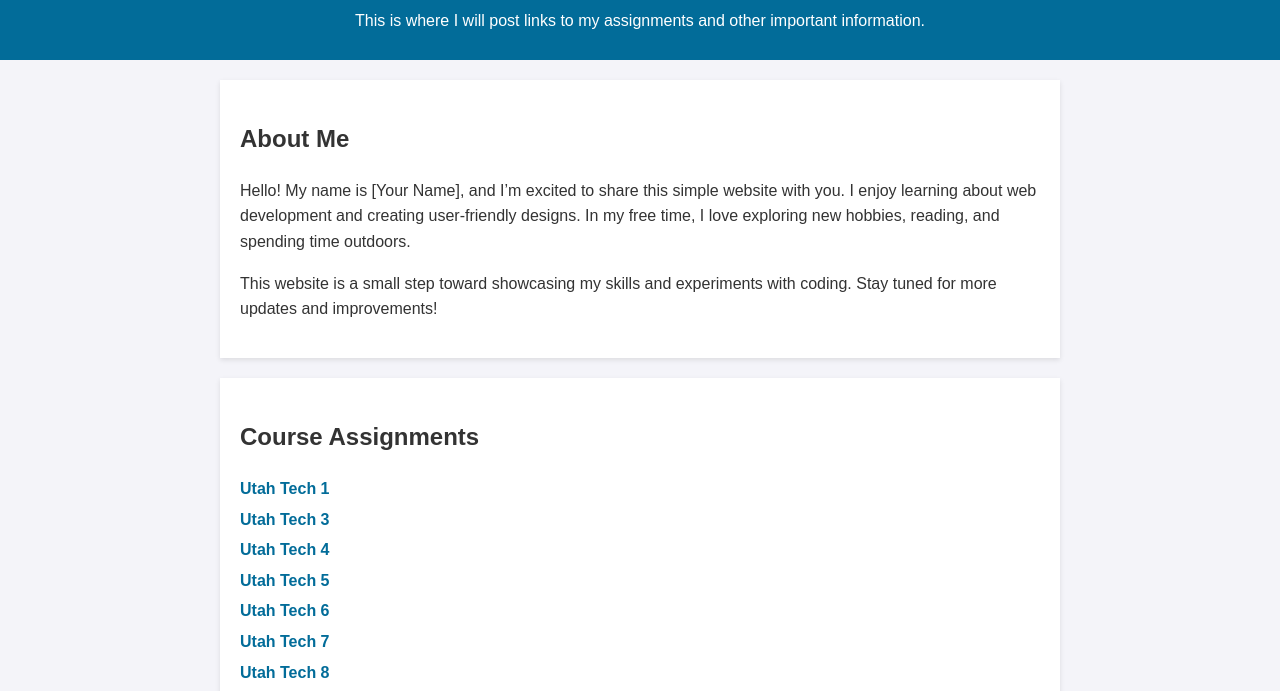
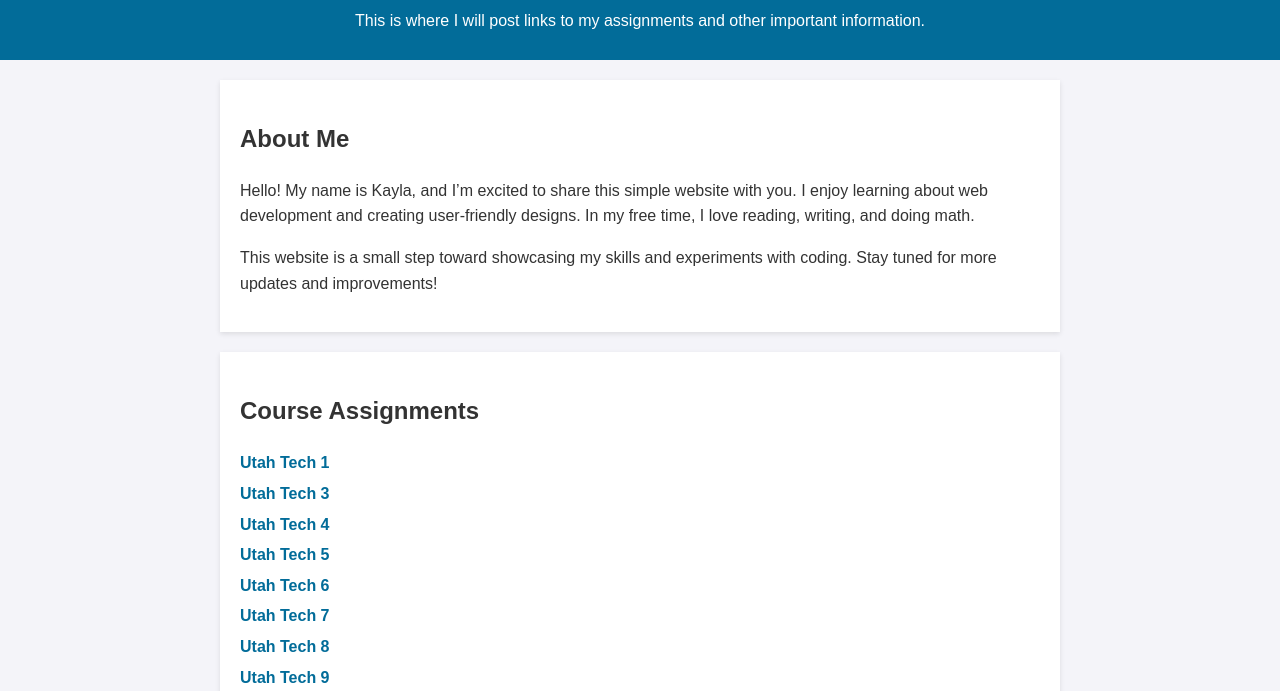
Before and after one commit to jacelala/se1400, a plain HTML site: page index.html in a window 1280 px wide. Shown: the part 96-787 px from the top of the page. Drawn offline with Linux system fonts and the light colour scheme.

Commit message:
updated text for intro

```diff
--- a/index.html
+++ b/index.html
@@ -24,7 +24,7 @@
     </header>
     <section>
         <h2>About Me</h2>
-        <p>Hello! My name is [Your Name], and I’m excited to share this simple website with you. I enjoy learning about web development and creating user-friendly designs. In my free time, I love exploring new hobbies, reading, and spending time outdoors.</p>
+        <p>Hello! My name is Kayla, and I’m excited to share this simple website with you. I enjoy learning about web development and creating user-friendly designs. In my free time, I love reading, writing, and doing math.</p>
         <p>This website is a small step toward showcasing my skills and experiments with coding. Stay tuned for more updates and improvements!</p>
     </section>
     <section>
```
